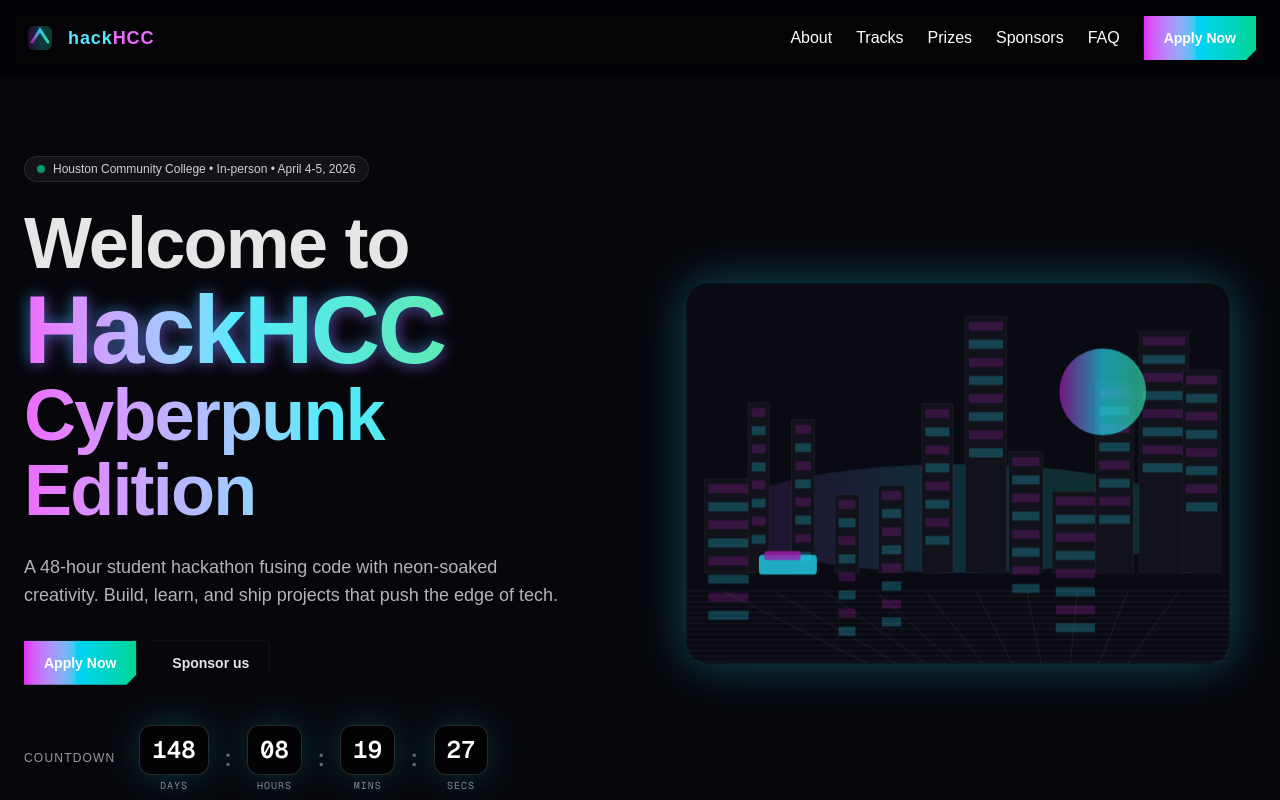
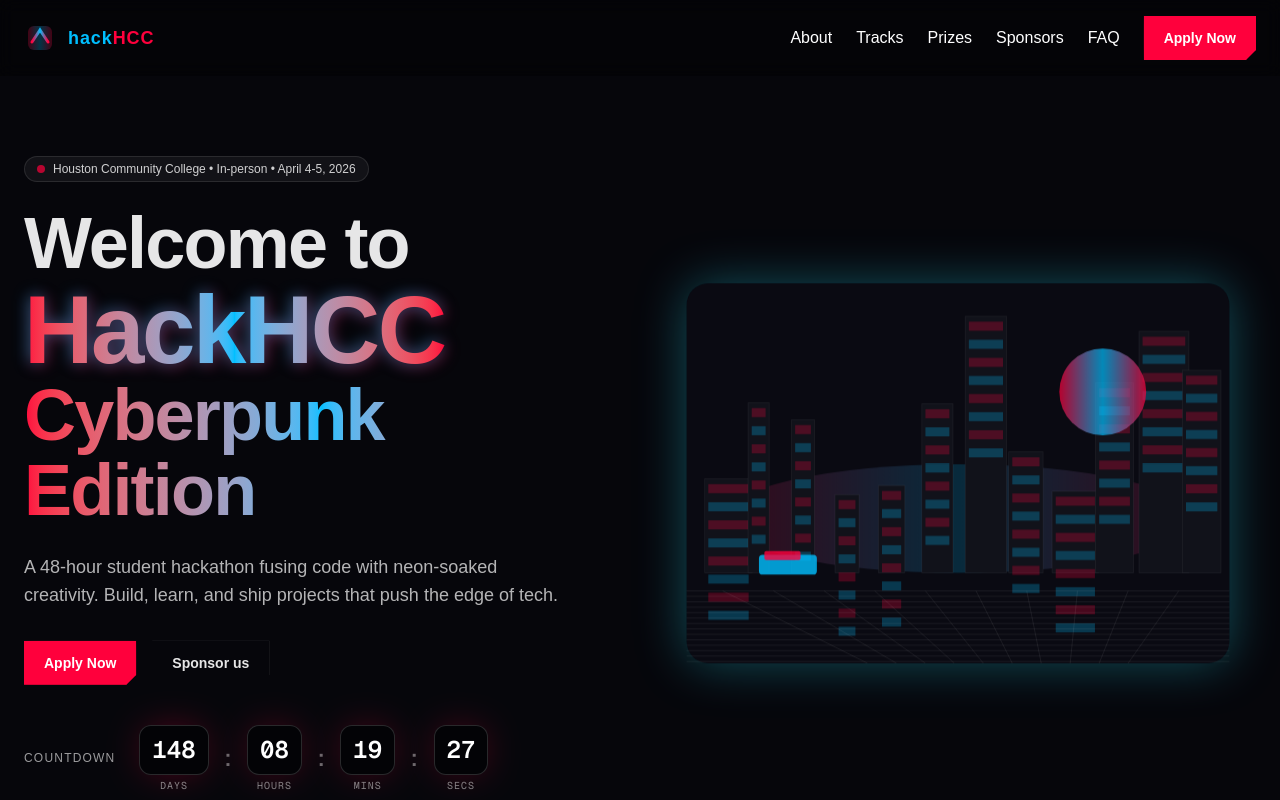
Before and after one commit to HCC-Computer-Science-Association/hackhcc-frontend, a Next.js app: page / in a window 1280 px wide. Shown: the top 800 px of the page. Built offline with nearby package versions, Linux system fonts and the light colour scheme.

Commit message:
Changed theme to a red looking cyberpunk one.

```diff
--- a/app/page.tsx
+++ b/app/page.tsx
@@ -17,8 +17,8 @@
           <a href="#home" className="group flex items-center gap-3">
             <Logo className="h-8 w-8" />
             <span className="text-lg font-bold tracking-wider">
-              <span className="text-cyan-300">hack</span>
-              <span className="text-fuchsia-400">HCC</span>
+              <span className="text-[#00BFFF]">hack</span>
+              <span className="text-[#FF003C]">HCC</span>
             </span>
           </a>
           <nav className="hidden items-center gap-6 md:flex">
@@ -58,13 +58,13 @@
         <div className="mx-auto grid min-h-[70vh] w-full max-w-7xl grid-cols-1 items-center gap-10 px-6 py-20 md:grid-cols-2">
           <div>
             <div className="inline-flex items-center gap-2 rounded-full border border-white/10 bg-white/5 px-3 py-1 text-xs text-white/80">
-              <span className="h-2 w-2 animate-pulse rounded-full bg-emerald-400"></span>
+              <span className="h-2 w-2 animate-pulse rounded-full bg-[#FF003C]"></span>
               Houston Community College • In‑person • April 4-5, 2026
             </div>
             <h1 className="mt-6 text-5xl font-black leading-[1.05] tracking-tight md:text-7xl">
               <span className="block text-white/90">Welcome to</span>
               <Glitch>HackHCC</Glitch>
-              <span className="block bg-gradient-to-r from-fuchsia-400 via-cyan-300 to-emerald-300 bg-clip-text text-transparent">
+              <span className="block bg-gradient-to-r from-[#FF003C] via-[#00BFFF] to-[#FF003C] bg-clip-text text-transparent">
                 Cyberpunk Edition
               </span>
             </h1>
@@ -131,7 +131,7 @@
               key={label}
               className="group relative overflow-hidden rounded-2xl border border-white/10 bg-white/[0.03] p-6"
             >
-              <div className="absolute inset-0 bg-gradient-to-r from-fuchsia-500/10 via-cyan-400/10 to-sky-400/10 opacity-0 transition-opacity group-hover:opacity-100"></div>
+              <div className="absolute inset-0 bg-gradient-to-r from-[#FF003C]/10 via-[#00BFFF]/10 to-[#FF003C]/10 opacity-0 transition-opacity group-hover:opacity-100"></div>
               <div className="text-4xl font-extrabold">{num}</div>
               <div className="text-sm uppercase tracking-widest text-white/60">
                 {label}
@@ -166,7 +166,7 @@
                 "Beginner‑friendly tracks",
               ].map((t) => (
                 <li key={t} className="flex items-center gap-3">
-                  <span className="h-2 w-2 rounded-full bg-cyan-400 shadow-[0_0_20px] shadow-cyan-400"></span>
+                  <span className="h-2 w-2 rounded-full bg-[#FF003C] shadow-[0_0_20px] shadow-[#FF003C]"></span>
                   <span className="text-white/80">{t}</span>
                 </li>
               ))}
@@ -457,7 +457,7 @@
         "relative inline-flex items-center justify-center px-5 py-3 text-sm font-semibold transition cyber-button",
         "focus:outline-none focus-visible:ring-2 focus-visible:ring-cyan-400/60",
         variant === "primary" &&
-          "bg-gradient-to-r from-fuchsia-500 via-cyan-400 to-emerald-400 text-white font-bold shadow-[0_0_15px_0_rgba(0,255,255,0.8)] hover:shadow-[0_0_25px_0_rgba(0,255,255,1)]",
+          "bg-[#FF003C] text-white font-bold shadow-[0_0_15px_0_rgba(255,0,60,0.8)] hover:shadow-[0_0_25px_0_rgba(255,0,60,1)]",
         variant === "ghost" &&
           "ring-1 ring-white/15 text-white/90 hover:bg-white/5",
         className
@@ -494,7 +494,7 @@
   const padded = String(value).padStart(2, "0");
   return (
     <div className="flex flex-col items-center">
-      <div className="rounded-xl border border-white/15 bg-black/40 px-3 py-2 font-semibold shadow-[0_0_40px_-10px] shadow-cyan-400/50">
+      <div className="rounded-xl border border-white/15 bg-black/40 px-3 py-2 font-semibold shadow-[0_0_40px_-10px] shadow-[#FF003C]/50">
         {padded}
       </div>
       <div className="mt-1 text-[10px] uppercase tracking-widest text-white/50">
@@ -532,7 +532,7 @@
             key={time}
             className="grid grid-cols-[90px_1fr] items-start gap-4"
           >
-            <div className="font-mono text-sm text-cyan-300">{time}</div>
+            <div className="font-mono text-sm text-[#FF003C]">{time}</div>
             <div className="text-white/80">{label}</div>
           </li>
         ))}
@@ -574,9 +574,9 @@
       className="pointer-events-none absolute inset-0 -z-10 select-none"
     >
       {/* Big gradient blurs */}
-      <div className="absolute -left-24 top-[-10%] h-96 w-96 rounded-full bg-fuchsia-500/30 blur-[120px]" />
-      <div className="absolute right-[-10%] top-[20%] h-96 w-96 rounded-full bg-cyan-400/30 blur-[120px]" />
-      <div className="absolute bottom-[-10%] left-[20%] h-96 w-96 rounded-full bg-emerald-400/20 blur-[140px]" />
+      <div className="absolute -left-24 top-[-10%] h-96 w-96 rounded-full bg-[#FF003C]/30 blur-[120px]" />
+      <div className="absolute right-[-10%] top-[20%] h-96 w-96 rounded-full bg-[#00BFFF]/30 blur-[120px]" />
+      <div className="absolute bottom-[-10%] left-[20%] h-96 w-96 rounded-full bg-[#FF003C]/20 blur-[140px]" />
 
       {/* Neon grid */}
       <div className="absolute inset-x-0 bottom-0 h-[55vh]">
@@ -591,14 +591,14 @@
 function Glitch({ children }: { children: React.ReactNode }) {
   return (
     <span className="relative inline-block text-6xl md:text-8xl font-black tracking-tight">
-      <span className="relative z-10 bg-gradient-to-r from-fuchsia-400 via-cyan-300 to-emerald-300 bg-clip-text text-transparent">
+      <span className="relative z-10 bg-gradient-to-r from-[#FF003C] via-[#00BFFF] to-[#FF003C] bg-clip-text text-transparent">
         {children}
       </span>
       {/* RGB ghost layers */}
-      <span className="absolute inset-0 -z-0 translate-x-[2px] translate-y-[2px] select-none text-fuchsia-500/40 blur-sm">
+      <span className="absolute inset-0 -z-0 translate-x-[2px] translate-y-[2px] select-none text-[#FF003C]/40 blur-sm">
         {children}
       </span>
-      <span className="absolute inset-0 -z-0 -translate-x-[2px] -translate-y-[1px] select-none text-cyan-400/40 blur-sm">
+      <span className="absolute inset-0 -z-0 -translate-x-[2px] -translate-y-[1px] select-none text-[#00BFFF]/40 blur-sm">
         {children}
       </span>
     </span>
@@ -613,9 +613,9 @@
     >
       <defs>
         <linearGradient id="g1" x1="0" x2="1">
-          <stop offset="0%" stopColor="#a21caf" />
-          <stop offset="50%" stopColor="#22d3ee" />
-          <stop offset="100%" stopColor="#34d399" />
+          <stop offset="0%" stopColor="#FF003C" />
+          <stop offset="50%" stopColor="#00BFFF" />
+          <stop offset="100%" stopColor="#FF003C" />
         </linearGradient>
       </defs>
       <rect x="0" y="0" width="600" height="420" fill="#0a0a12" rx="24" />
@@ -651,7 +651,7 @@
                 y={320 - h + 6 + j * 20}
                 width={w - 8}
                 height={10}
-                fill={j % 2 ? "#22d3ee" : "#a21caf"}
+                fill={j % 2 ? "#00BFFF" : "#FF003C"}
                 opacity=".25"
               />
             ))}
@@ -688,7 +688,7 @@
         width="64"
         height="22"
         rx="4"
-        fill="#22d3ee"
+        fill="#00BFFF"
         opacity=".8"
       />
       <rect
@@ -697,7 +697,7 @@
         width="40"
         height="10"
         rx="2"
-        fill="#a21caf"
+        fill="#FF003C"
         opacity=".8"
       />
     </svg>
@@ -709,9 +709,9 @@
     <svg viewBox="0 0 64 64" className={className}>
       <defs>
         <linearGradient id="lg" x1="0" x2="1">
-          <stop offset="0%" stopColor="#a21caf" />
-          <stop offset="50%" stopColor="#22d3ee" />
-          <stop offset="100%" stopColor="#34d399" />
+          <stop offset="0%" stopColor="#FF003C" />
+          <stop offset="50%" stopColor="#00BFFF" />
+          <stop offset="100%" stopColor="#FF003C" />
         </linearGradient>
       </defs>
       <rect
```
